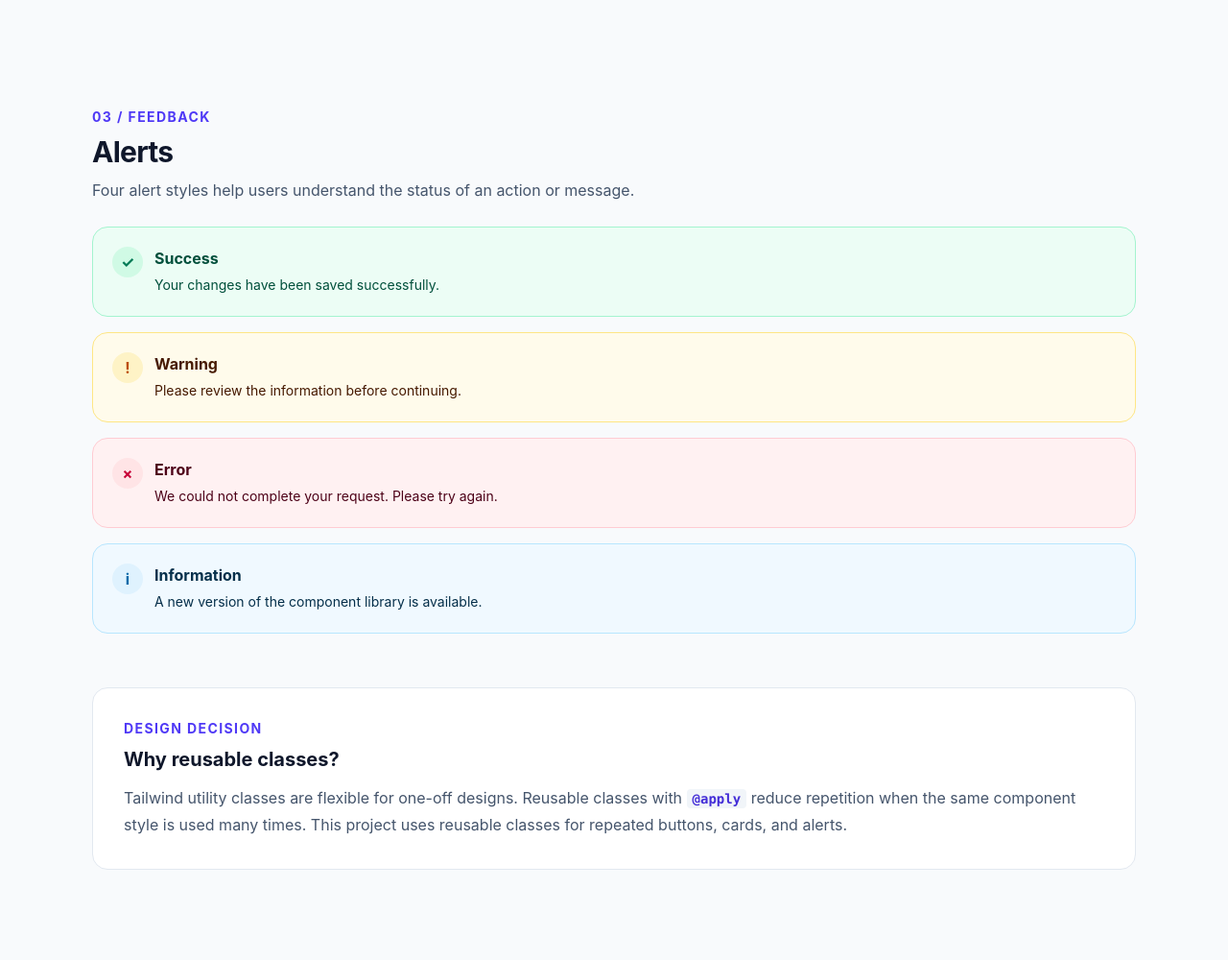
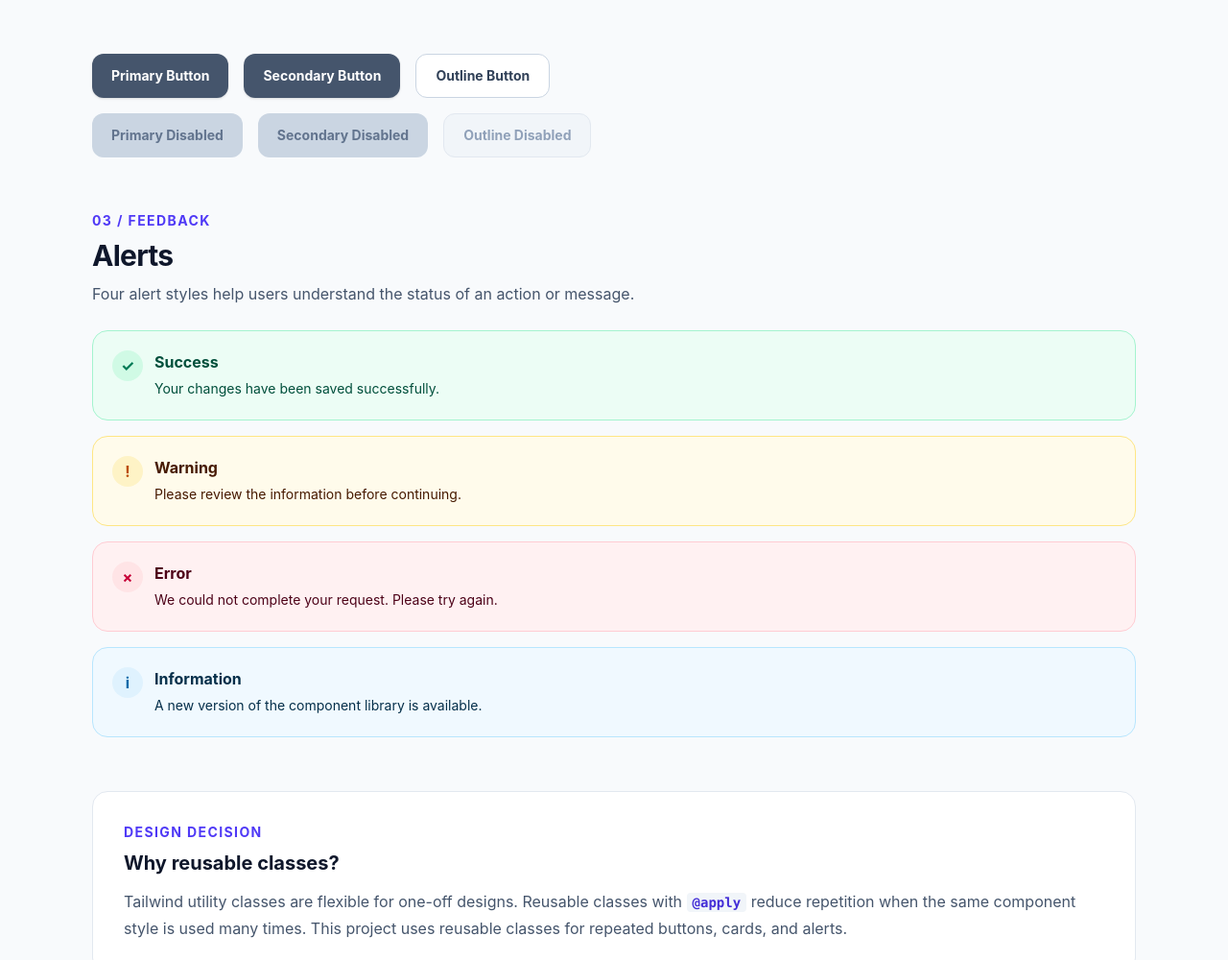
Before and after one commit to Josephine250/workshop2-group, a website: page index.html in a window 1280 px wide. Shown: the top 1000 px of the page at 96% size. Drawn offline with Linux system fonts and the light colour scheme.

Commit message:
add button

```diff
--- a/index.html
+++ b/index.html
@@ -12,6 +12,23 @@
 <body id="top" class="min-h-screen bg-slate-50 text-slate-800 antialiased">
 
   <main class="mx-auto max-w-6xl px-5 py-10 sm:py-14 lg:px-8">
+    <section>
+      <div class="space-y-4">
+             <!-- Default States -->
+       <div class="flex gap-4">
+          <button class="btn btn-primary">Primary Button</button>
+          <button class="btn btn-secondary">Secondary Button</button>
+          <button class="btn btn-outline">Outline Button</button>
+       </div>
+
+          <!-- Disabled States -->
+        <div class="flex gap-4">
+          <button class="btn btn-primary" disabled>Primary Disabled</button>
+          <button class="btn btn-secondary" disabled>Secondary Disabled</button>
+          <button class="btn btn-outline" disabled>Outline Disabled</button>
+        </div>
+      </div>
+    </section>
     <section id="alerts" class="scroll-mt-8 pt-14">
       <div class="mb-6">
         <p class="text-sm font-bold uppercase tracking-widest text-indigo-600">03 / Feedback</p>
--- a/src/input.css
+++ b/src/input.css
@@ -7,11 +7,11 @@
 
 @layer components {
   .btn-primary {
-    @apply inline-flex items-center justify-center rounded-xl bg-indigo-600 px-5 py-3 text-sm font-bold text-white shadow-sm transition duration-200 hover:bg-indigo-700 focus-visible:outline-2 focus-visible:outline-offset-4 focus-visible:outline-indigo-600 disabled:cursor-not-allowed disabled:bg-slate-300 disabled:text-slate-500 disabled:shadow-none;
+    @apply inline-flex items-center justify-center rounded-xl bg-slate-600 px-5 py-3 text-sm font-bold text-white shadow-sm transition duration-200 hover:bg-indigo-700 focus-visible:outline-2 focus-visible:outline-offset-4 focus-visible:outline-indigo-600 disabled:cursor-not-allowed disabled:bg-slate-300 disabled:text-slate-500 disabled:shadow-none;
   }
 
   .btn-secondary {
-    @apply inline-flex items-center justify-center rounded-xl bg-slate-900 px-5 py-3 text-sm font-bold text-white shadow-sm transition duration-200 hover:bg-slate-700 focus-visible:outline-2 focus-visible:outline-offset-4 focus-visible:outline-slate-900 disabled:cursor-not-allowed disabled:bg-slate-300 disabled:text-slate-500 disabled:shadow-none;
+    @apply inline-flex items-center justify-center rounded-xl bg-slate-600 px-5 py-3 text-sm font-bold text-white shadow-sm transition duration-200 hover:bg-indigo-700 focus-visible:outline-2 focus-visible:outline-offset-4 focus-visible:outline-slate-900 disabled:cursor-not-allowed disabled:bg-slate-300 disabled:text-slate-500 disabled:shadow-none;
   }
 
   .btn-outline {
```
Also changed, not shown: dist/output.css, 1 other file.
